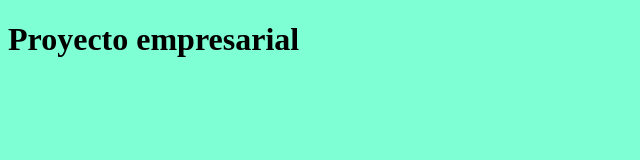
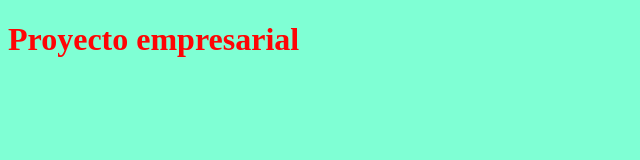
Before and after one commit to Norayio/cursogit, a plain HTML site: page index.html in a window 1280 px wide. Shown: the whole page, without its empty margins (0-640 px from the left). Drawn offline with Linux system fonts and the light colour scheme.

Commit message:
negrita y color rojito

```diff
--- a/css/estilos.css
+++ b/css/estilos.css
@@ -1,3 +1,4 @@
 body{
     background-color: aquamarine;
+    color:  rgb(255, 5, 5);
 }
```
